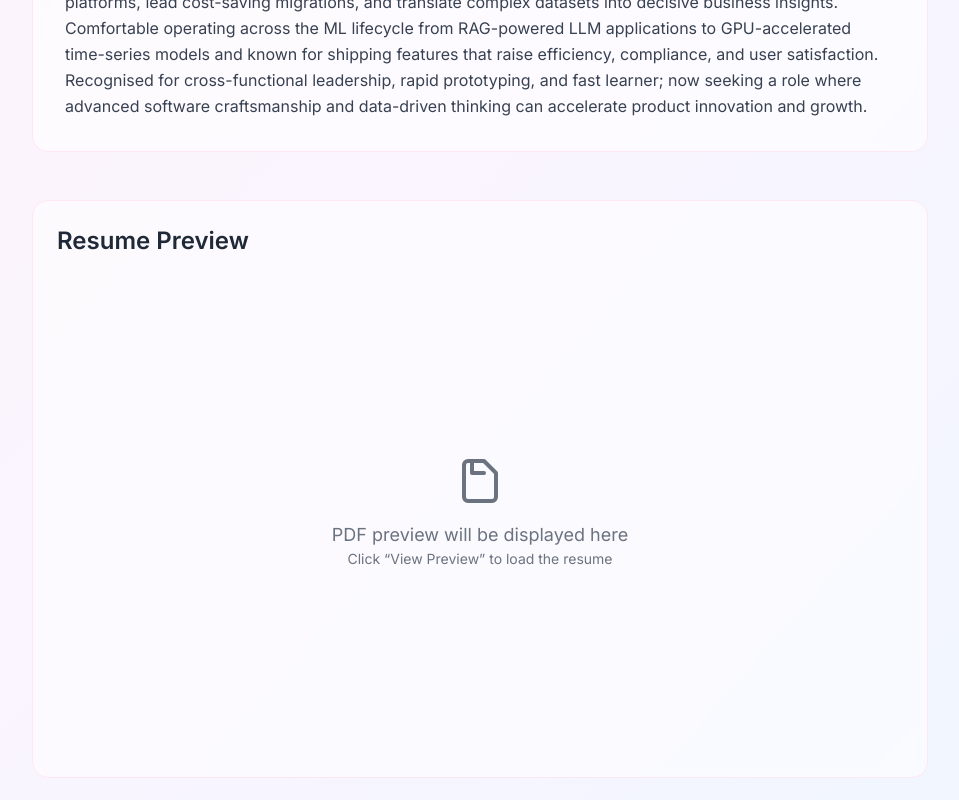
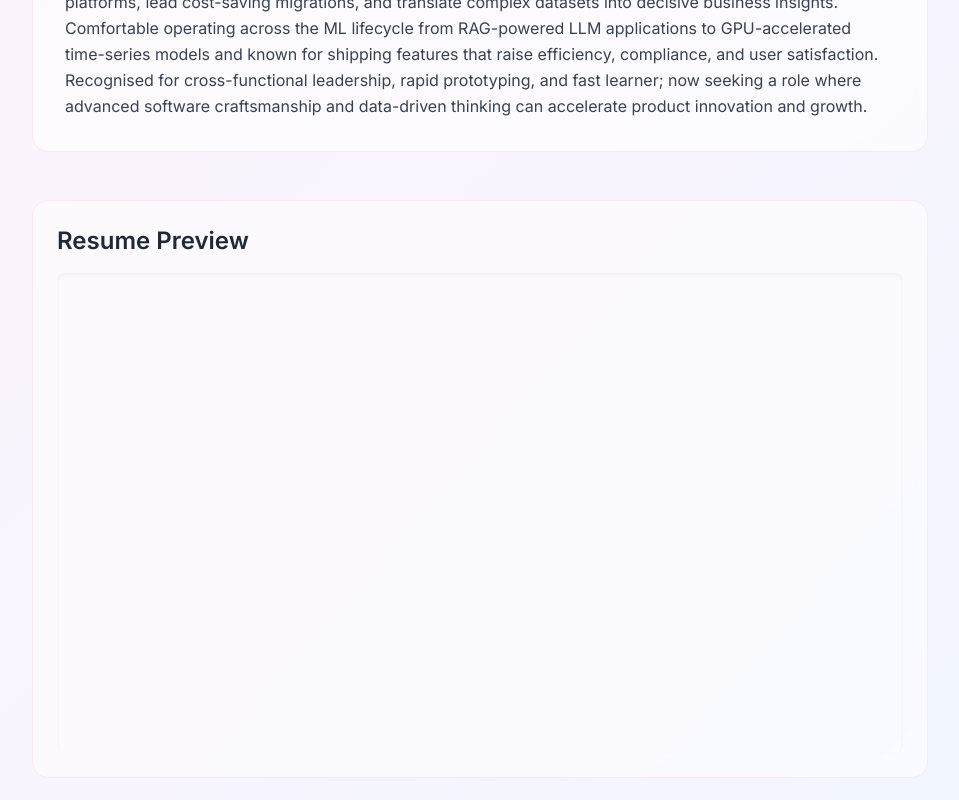
Before and after one commit to CodeFor2001/Saniya-portfolio, a React (Vite) app: page /resume in a window 1280 px wide. Shown: the part 584-1384 px from the top of the page, without its empty margins (160-1119 px from the left). Built offline with nearby package versions, Linux system fonts and the light colour scheme.

Commit message:
pdf preview changes

```diff
--- a/src/pages/Resume.tsx
+++ b/src/pages/Resume.tsx
@@ -32,6 +32,7 @@ const Resume = () => {
                 <span>Download PDF</span>
               </a>
 
+
             </div>
           </div>
 
@@ -50,19 +51,13 @@ const Resume = () => {
           <div className="bg-white/50 backdrop-blur-sm rounded-2xl p-6 border border-pink-100">
             <h2 className="text-2xl font-semibold text-gray-800 mb-4">Resume Preview</h2>
 
-              <div className="flex flex-col items-center justify-center h-[60vh] text-gray-500">
-                <svg
-                  xmlns="http://www.w3.org/2000/svg"
-                  className="h-12 w-12 mb-4"
-                  fill="none"
-                  viewBox="0 0 24 24"
-                  stroke="currentColor"
-                >
-                  <path strokeLinecap="round" strokeLinejoin="round" strokeWidth={2} d="M8 2H6a2 2 0 00-2 2v16a2 2 0 002 2h12a2 2 0 002-2V8l-6-6z" />
-                  <path strokeLinecap="round" strokeLinejoin="round" strokeWidth={2} d="M8 2v6h6" />
-                </svg>
-                <p className="text-lg">PDF preview will be displayed here</p>
-                <p className="text-sm">Click “View Preview” to load the resume</p>
+              <div className="w-full h-[60vh] rounded-lg overflow-hidden shadow-inner">
+                <iframe
+                  // hide default PDF toolbar/sidebar via URL hash params
+                  src={`${pdfUrl}#toolbar=0&navpanes=0&scrollbar=0`}
+                  title="Résumé preview"
+                  className="w-full h-full border-none"
+                />
               </div>
 
           </div>
```
